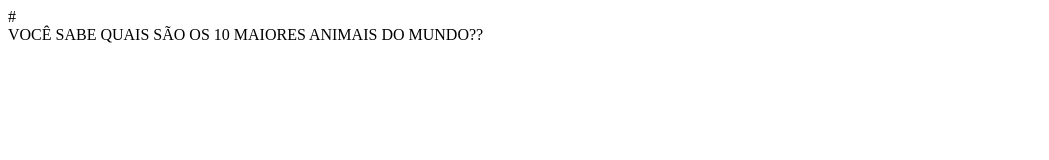
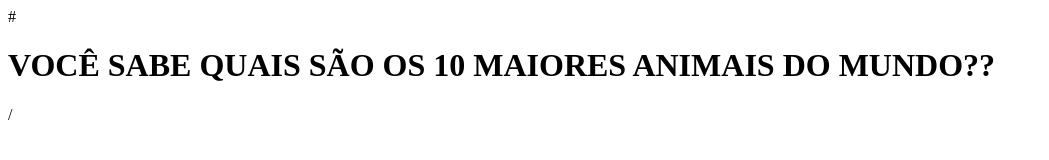
Before and after one commit to limagabriela18-ship-it/alura, a plain HTML site: page index.html in a window 1280 px wide. Shown: the whole page, without its empty margins (0-1049 px from the left). Drawn offline with Linux system fonts and the light colour scheme.

Commit message:
Update index.html

```diff
--- a/index.html
+++ b/index.html
@@ -1,4 +1,5 @@
 #<header><ALURAFLIX/header>
 
 
-VOCÊ SABE QUAIS SÃO OS 10 MAIORES ANIMAIS DO MUNDO??
+<h1>VOCÊ SABE QUAIS SÃO OS 10 MAIORES ANIMAIS DO MUNDO??</h1
+<p>/
```
